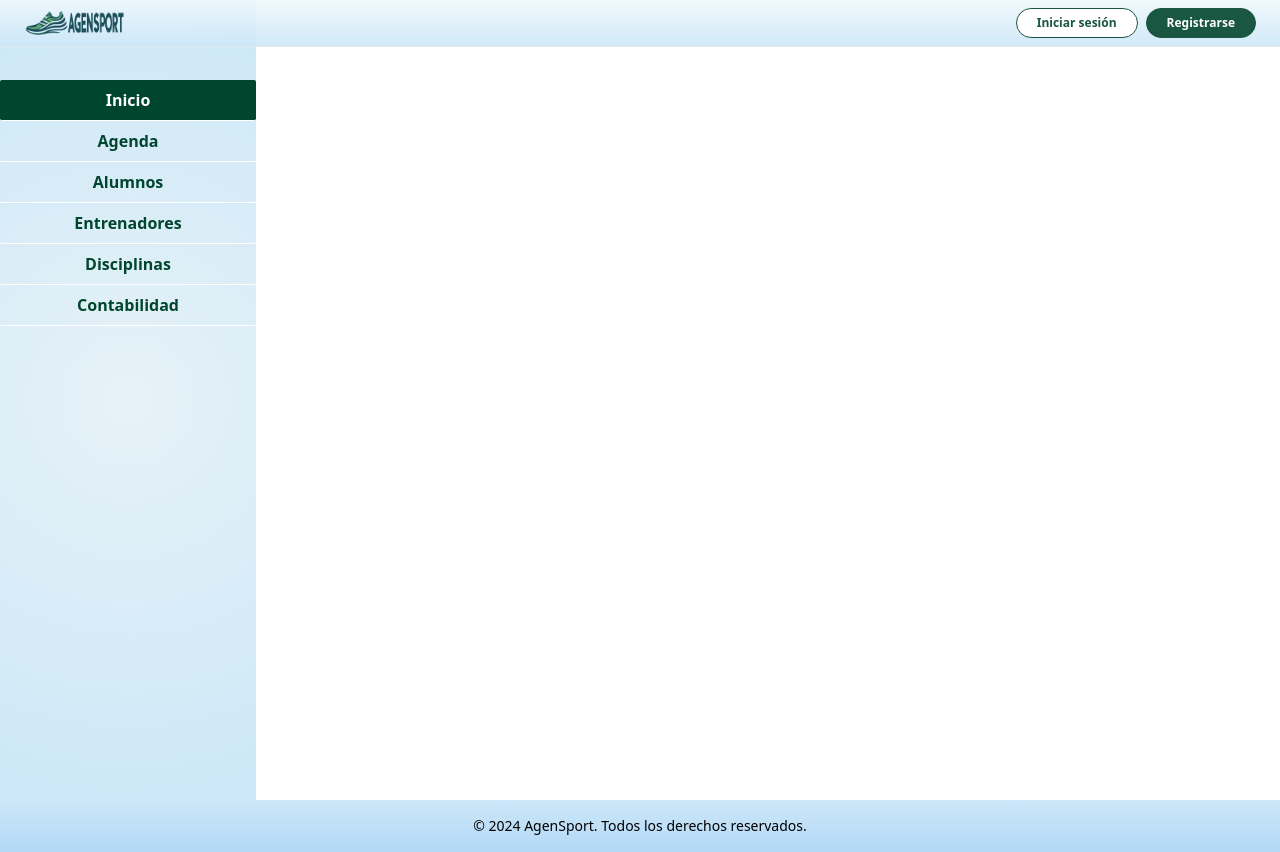
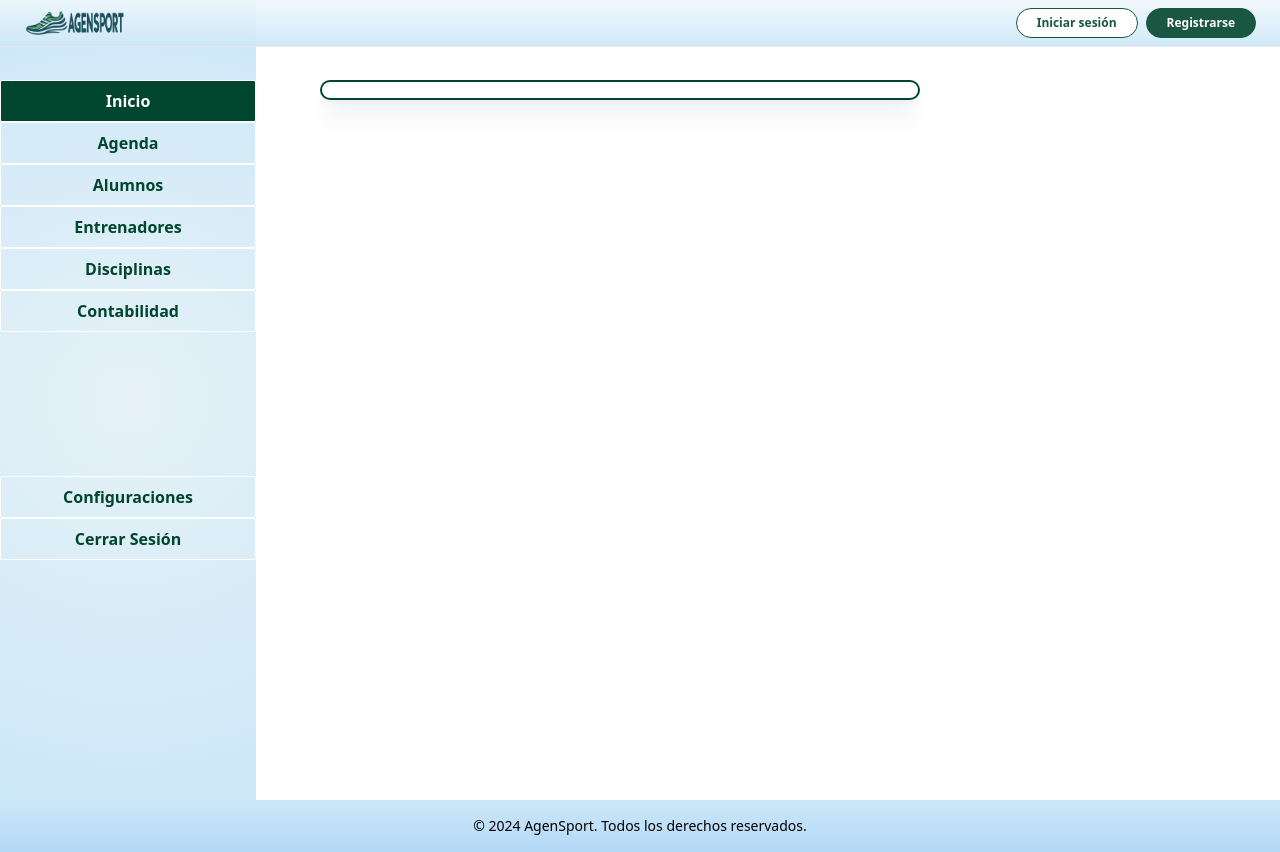
Before and after one commit to ChristianPDAG/AgenSport, a Next.js app in the folder agensport/: page /home in a window 1280 px wide. Built offline with nearby package versions, Linux system fonts and the light colour scheme.

Commit message:
avance home-admin

```diff
--- a/agensport/app/(admin-site)/home/page.tsx
+++ b/agensport/app/(admin-site)/home/page.tsx
@@ -1,10 +1,21 @@
+import FrameContent from "@/app/components/admin-site/FrameContent"
 import FrameMenu from "@/app/components/menu-user/FrameMenu"
 
 const HomeAdmin = () => {
   return (
-    <div>
-      <FrameMenu/>
+    <>
+    <div className="flex">
+      <div className="w-1/4">
+        <FrameMenu />
+      </div>
+
+      <div className="flex-grow ">
+        <FrameContent>
+
+        </FrameContent>
+      </div>
     </div>
+    </>
   )
 }
 
--- /dev/null
+++ b/agensport/app/components/admin-site/FrameContent.tsx
@@ -0,0 +1,12 @@
+
+const FrameContent: React.FC<React.PropsWithChildren<{}>> = ({ children }) => {
+  return (
+    <div className="border-2 border-verde-oscuro mt-20 shadow-xl shadow-gray-200 rounded-xl w-[80%] md:w-[80%] lg:w-[600px] ">
+      <div className="p-2">
+        {children}
+      </div>
+    </div>
+  )
+}
+
+export default FrameContent
--- a/agensport/app/components/menu-user/FrameMenu.tsx
+++ b/agensport/app/components/menu-user/FrameMenu.tsx
@@ -14,7 +14,7 @@ const MenuItem: React.FC<MenuItemProps> = ({ href, label }) => {
   return (
     <Link
       href={href}
-      className={`p-2 rounded-sm flex justify-center border-b border-white ${pathname === href ? 'bg-verde-oscuro text-white ' : ''}`}
+      className={`p-2 rounded-sm flex justify-center border border-white hover:bg-white hover:text-verde-oscuro ${pathname === href ? 'bg-verde-oscuro text-white ' : ''}`}
     >
       {label}
     </Link>
@@ -33,6 +33,14 @@ const FrameMenu: React.FC<React.PropsWithChildren<{}>> = ({ children }) => {
           <MenuItem href="/trainers" label="Entrenadores" />
           <MenuItem href="/discipline" label="Disciplinas" />
           <MenuItem href="/accouting" label="Contabilidad" />
+          <br />
+          <br />
+          <br />
+          <br />
+          <br />
+          <br />
+          <MenuItem href="/accouting" label="Configuraciones" />
+          <MenuItem href="/accouting" label="Cerrar Sesión" />
 
           {/* ... other menu items */}
         </nav>
```
